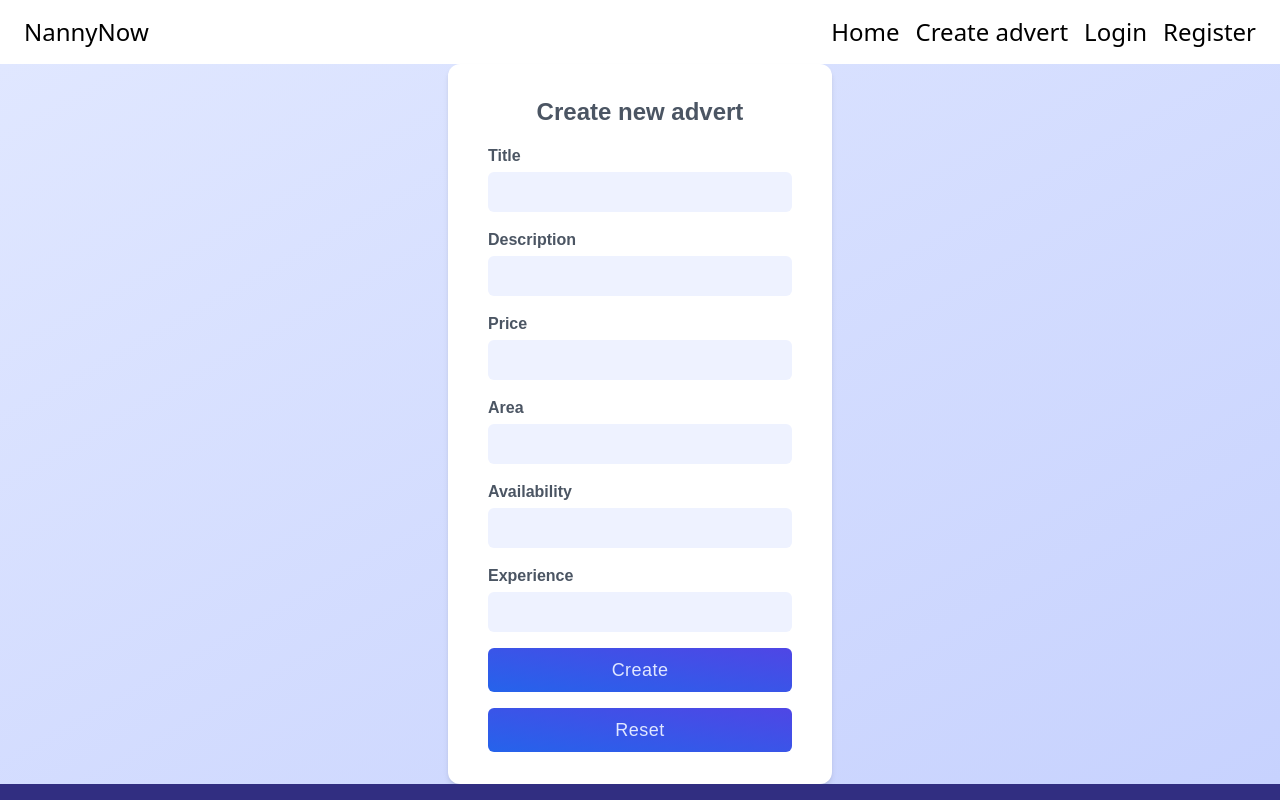
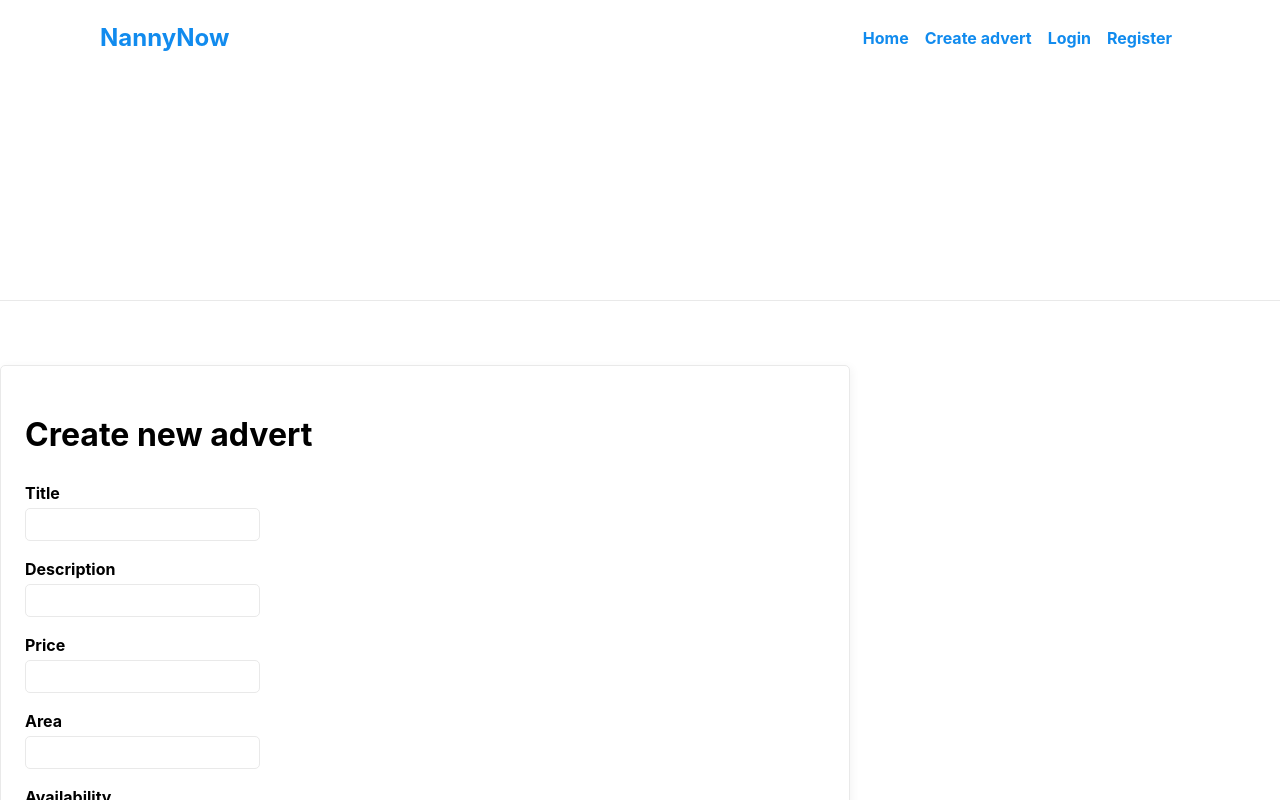
Before and after one commit to chingu-voyages/v36-bears-team-13, a React (Create React App) app: page /create in a window 1280 px wide. Shown: the top 800 px of the page. Built offline with nearby package versions, Linux system fonts and the light colour scheme.

Commit message:
MVP.css applied (initial)

```diff
--- a/public/index.html
+++ b/public/index.html
@@ -4,11 +4,8 @@
     <meta charset="utf-8" />
     <link rel="icon" href="%PUBLIC_URL%/favicon.ico" />
     <meta name="viewport" content="width=device-width, initial-scale=1" />
-    <meta name="theme-color" content="#000000" />
-    <meta
-      name="description"
-      content="Web site created using create-react-app"
-    />
+    <!-- <meta name="theme-color" content="#000000" /> -->
+    <meta name="description" content="Web site created using create-react-app" />
     <link rel="apple-touch-icon" href="%PUBLIC_URL%/logo192.png" />
     <!--
       manifest.json provides metadata used when your web app is installed on a
@@ -27,27 +24,26 @@
     <title>React App</title>
 
     <!-- https://fonts.google.com/specimen/Dancing+Script#standard-styles https://fonts.google.com/share?selection.family=Dancing%20Script -->
-    <link rel="preconnect" href="https://fonts.googleapis.com" />
+    <!-- <link rel="preconnect" href="https://fonts.googleapis.com" />
     <link rel="preconnect" href="https://fonts.gstatic.com" crossorigin />
     <link
       href="https://fonts.googleapis.com/css2?family=Dancing+Script&display=swap"
       rel="stylesheet"
-    />
+    /> -->
 
-    <style media="screen">
-      #title {
-        text-align: center;
-        font-size: 4rem;
-      }
+    <link rel="stylesheet" href="mvp.css" />
+    <!-- https://andybrewer.github.io/mvp/ -->
+
+    <!-- <style media="screen">
       /* One advert per row */
       #adverts {
         list-style: none;
       }
       .advert {
         /* Separate adverts from each other */
-        border: 2px solid black;
+        /* border: 2px solid black;
         border-radius: 5px;
-        margin: 10px 0;
+        margin: 10px 0; */
 
         /* Separate details from name and description */
         display: flex;
@@ -67,12 +63,12 @@
       } */
       .name {
         /* font-family: "Dancing Script", cursive; */
-        font-size: 3rem;
-        margin: 20px 0;
+        /* font-size: 3rem; */
+        /* margin: 20px 0; */
       }
       .description {
         /* font-weight: normal; */
-        font-size: 1.5rem;
+        /* font-size: 1.5rem; */
         margin: 10px auto;
       }
       .main-details {
@@ -108,10 +104,10 @@
       .contact-details {
         order: 2;
       }
-      body {
+      /* body {
         font-family: sans-serif;
-      }
-    </style>
+      } */
+    </style> -->
   </head>
   <body>
     <noscript>You need to enable JavaScript to run this app.</noscript>
--- /dev/null
+++ b/public/mvp.css
@@ -0,0 +1,482 @@
+/* MVP.css v1.8 - https://github.com/andybrewer/mvp */
+
+:root {
+    --active-brightness: 0.85;
+    --border-radius: 5px;
+    --box-shadow: 2px 2px 10px;
+    --color: #118bee;
+    --color-accent: #118bee15;
+    --color-bg: #fff;
+    --color-bg-secondary: #e9e9e9;
+    --color-link: #118bee;
+    --color-secondary: #920de9;
+    --color-secondary-accent: #920de90b;
+    --color-shadow: #f4f4f4;
+    --color-table: #118bee;
+    --color-text: #000;
+    --color-text-secondary: #999;
+    --font-family: -apple-system, BlinkMacSystemFont, "Segoe UI", Roboto, Oxygen-Sans, Ubuntu, Cantarell, "Helvetica Neue", sans-serif;
+    --hover-brightness: 1.2;
+    --justify-important: center;
+    --justify-normal: left;
+    --line-height: 1.5;
+    --width-card: 285px;
+    --width-card-medium: 460px;
+    --width-card-wide: 800px;
+    --width-content: 1080px;
+}
+
+@media (prefers-color-scheme: dark) {
+    :root {
+        --color: #0097fc;
+        --color-accent: #0097fc4f;
+        --color-bg: #333;
+        --color-bg-secondary: #555;
+        --color-link: #0097fc;
+        --color-secondary: #e20de9;
+        --color-secondary-accent: #e20de94f;
+        --color-shadow: #bbbbbb20;
+        --color-table: #0097fc;
+        --color-text: #f7f7f7;
+        --color-text-secondary: #aaa;
+    }
+}
+
+/* Layout */
+article aside {
+    background: var(--color-secondary-accent);
+    border-left: 4px solid var(--color-secondary);
+    padding: 0.01rem 0.8rem;
+}
+
+body {
+    background: var(--color-bg);
+    color: var(--color-text);
+    font-family: var(--font-family);
+    line-height: var(--line-height);
+    margin: 0;
+    overflow-x: hidden;
+    padding: 0;
+}
+
+footer,
+header,
+main {
+    margin: 0 auto;
+    max-width: var(--width-content);
+    padding: 3rem 1rem;
+}
+
+hr {
+    background-color: var(--color-bg-secondary);
+    border: none;
+    height: 1px;
+    margin: 4rem 0;
+    width: 100%;
+}
+
+section {
+    display: flex;
+    flex-wrap: wrap;
+    justify-content: var(--justify-important);
+}
+
+section img,
+article img {
+    max-width: 100%;
+}
+
+section pre {
+    overflow: auto;
+}
+
+section aside {
+    border: 1px solid var(--color-bg-secondary);
+    border-radius: var(--border-radius);
+    box-shadow: var(--box-shadow) var(--color-shadow);
+    margin: 1rem;
+    padding: 1.25rem;
+    width: var(--width-card);
+}
+
+section aside:hover {
+    box-shadow: var(--box-shadow) var(--color-bg-secondary);
+}
+
+[hidden] {
+    display: none;
+}
+
+/* Headers */
+article header,
+div header,
+main header {
+    padding-top: 0;
+}
+
+header {
+    text-align: var(--justify-important);
+}
+
+header a b,
+header a em,
+header a i,
+header a strong {
+    margin-left: 0.5rem;
+    margin-right: 0.5rem;
+}
+
+header nav img {
+    margin: 1rem 0;
+}
+
+section header {
+    padding-top: 0;
+    width: 100%;
+}
+
+/* Nav */
+nav {
+    align-items: center;
+    display: flex;
+    font-weight: bold;
+    justify-content: space-between;
+    margin-bottom: 7rem;
+}
+
+nav ul {
+    list-style: none;
+    padding: 0;
+}
+
+nav ul li {
+    display: inline-block;
+    margin: 0 0.5rem;
+    position: relative;
+    text-align: left;
+}
+
+/* Nav Dropdown */
+nav ul li:hover ul {
+    display: block;
+}
+
+nav ul li ul {
+    background: var(--color-bg);
+    border: 1px solid var(--color-bg-secondary);
+    border-radius: var(--border-radius);
+    box-shadow: var(--box-shadow) var(--color-shadow);
+    display: none;
+    height: auto;
+    left: -2px;
+    padding: .5rem 1rem;
+    position: absolute;
+    top: 1.7rem;
+    white-space: nowrap;
+    width: auto;
+    z-index: 1;
+}
+
+nav ul li ul::before {
+    /* fill gap above to make mousing over them easier */
+    content: "";
+    position: absolute;
+    left: 0;
+    right: 0;
+    top: -0.5rem;
+    height: 0.5rem;
+}
+
+nav ul li ul li,
+nav ul li ul li a {
+    display: block;
+}
+
+/* Typography */
+code,
+samp {
+    background-color: var(--color-accent);
+    border-radius: var(--border-radius);
+    color: var(--color-text);
+    display: inline-block;
+    margin: 0 0.1rem;
+    padding: 0 0.5rem;
+}
+
+details {
+    margin: 1.3rem 0;
+}
+
+details summary {
+    font-weight: bold;
+    cursor: pointer;
+}
+
+h1,
+h2,
+h3,
+h4,
+h5,
+h6 {
+    line-height: var(--line-height);
+}
+
+mark {
+    padding: 0.1rem;
+}
+
+ol li,
+ul li {
+    padding: 0.2rem 0;
+}
+
+p {
+    margin: 0.75rem 0;
+    padding: 0;
+    width: 100%;
+}
+
+pre {
+    margin: 1rem 0;
+    max-width: var(--width-card-wide);
+    padding: 1rem 0;
+}
+
+pre code,
+pre samp {
+    display: block;
+    max-width: var(--width-card-wide);
+    padding: 0.5rem 2rem;
+    white-space: pre-wrap;
+}
+
+small {
+    color: var(--color-text-secondary);
+}
+
+sup {
+    background-color: var(--color-secondary);
+    border-radius: var(--border-radius);
+    color: var(--color-bg);
+    font-size: xx-small;
+    font-weight: bold;
+    margin: 0.2rem;
+    padding: 0.2rem 0.3rem;
+    position: relative;
+    top: -2px;
+}
+
+/* Links */
+a {
+    color: var(--color-link);
+    display: inline-block;
+    font-weight: bold;
+    text-decoration: none;
+}
+
+a:active {
+    filter: brightness(var(--active-brightness));
+    text-decoration: underline;
+}
+
+a:hover {
+    filter: brightness(var(--hover-brightness));
+    text-decoration: underline;
+}
+
+a b,
+a em,
+a i,
+a strong,
+button {
+    border-radius: var(--border-radius);
+    display: inline-block;
+    font-size: medium;
+    font-weight: bold;
+    line-height: var(--line-height);
+    margin: 0.5rem 0;
+    padding: 1rem 2rem;
+}
+
+button {
+    font-family: var(--font-family);
+}
+
+button:active {
+    filter: brightness(var(--active-brightness));
+}
+
+button:hover {
+    cursor: pointer;
+    filter: brightness(var(--hover-brightness));
+}
+
+a b,
+a strong,
+button {
+    background-color: var(--color-link);
+    border: 2px solid var(--color-link);
+    color: var(--color-bg);
+}
+
+a em,
+a i {
+    border: 2px solid var(--color-link);
+    border-radius: var(--border-radius);
+    color: var(--color-link);
+    display: inline-block;
+    padding: 1rem 2rem;
+}
+
+article aside a {
+    color: var(--color-secondary);
+}
+
+/* Images */
+figure {
+    margin: 0;
+    padding: 0;
+}
+
+figure img {
+    max-width: 100%;
+}
+
+figure figcaption {
+    color: var(--color-text-secondary);
+}
+
+/* Forms */
+
+button:disabled,
+input:disabled {
+    background: var(--color-bg-secondary);
+    border-color: var(--color-bg-secondary);
+    color: var(--color-text-secondary);
+    cursor: not-allowed;
+}
+
+button[disabled]:hover {
+    filter: none;
+}
+
+form {
+    border: 1px solid var(--color-bg-secondary);
+    border-radius: var(--border-radius);
+    box-shadow: var(--box-shadow) var(--color-shadow);
+    display: block;
+    max-width: var(--width-card-wide);
+    min-width: var(--width-card);
+    padding: 1.5rem;
+    text-align: var(--justify-normal);
+}
+
+form header {
+    margin: 1.5rem 0;
+    padding: 1.5rem 0;
+}
+
+input,
+label,
+select,
+textarea {
+    display: block;
+    font-size: inherit;
+    max-width: var(--width-card-wide);
+}
+
+input[type="checkbox"],
+input[type="radio"] {
+    display: inline-block;
+}
+
+input[type="checkbox"]+label,
+input[type="radio"]+label {
+    display: inline-block;
+    font-weight: normal;
+    position: relative;
+    top: 1px;
+}
+
+input,
+select,
+textarea {
+    border: 1px solid var(--color-bg-secondary);
+    border-radius: var(--border-radius);
+    margin-bottom: 1rem;
+    padding: 0.4rem 0.8rem;
+}
+
+input[readonly],
+textarea[readonly] {
+    background-color: var(--color-bg-secondary);
+}
+
+label {
+    font-weight: bold;
+    margin-bottom: 0.2rem;
+}
+
+/* Tables */
+table {
+    border: 1px solid var(--color-bg-secondary);
+    border-radius: var(--border-radius);
+    border-spacing: 0;
+    display: inline-block;
+    max-width: 100%;
+    overflow-x: auto;
+    padding: 0;
+    white-space: nowrap;
+}
+
+table td,
+table th,
+table tr {
+    padding: 0.4rem 0.8rem;
+    text-align: var(--justify-important);
+}
+
+table thead {
+    background-color: var(--color-table);
+    border-collapse: collapse;
+    border-radius: var(--border-radius);
+    color: var(--color-bg);
+    margin: 0;
+    padding: 0;
+}
+
+table thead th:first-child {
+    border-top-left-radius: var(--border-radius);
+}
+
+table thead th:last-child {
+    border-top-right-radius: var(--border-radius);
+}
+
+table thead th:first-child,
+table tr td:first-child {
+    text-align: var(--justify-normal);
+}
+
+table tr:nth-child(even) {
+    background-color: var(--color-accent);
+}
+
+/* Quotes */
+blockquote {
+    display: block;
+    font-size: x-large;
+    line-height: var(--line-height);
+    margin: 1rem auto;
+    max-width: var(--width-card-medium);
+    padding: 1.5rem 1rem;
+    text-align: var(--justify-important);
+}
+
+blockquote footer {
+    color: var(--color-text-secondary);
+    display: block;
+    font-size: small;
+    line-height: var(--line-height);
+    padding: 1.5rem 0;
+}
--- a/src/App.js
+++ b/src/App.js
@@ -1,4 +1,4 @@
-import "./style/main.css";
+// import "./style/main.css";
 import Navigation from "./components/Navigation/Navigation.js";
 import Footer from "./components/Footer/Footer";
 import { BrowserRouter as Router, Routes, Route } from "react-router-dom";
@@ -10,9 +10,12 @@ import CreateAd from "./pages/CreateAd/CreateAd";
 
 function App() {
   return (
-    <div className="flex flex-col h-screen">
+    <div>
       <Router>
-        <Navigation />
+        <header>
+          <Navigation />
+        </header>
+        <hr />
         <Routes>
           <Route element={<Auth />}>
             <Route path="/login" element={<Login />}></Route>
@@ -22,6 +25,7 @@ function App() {
           <Route exact path="/create" element={<CreateAd />}></Route>
         </Routes>
       </Router>
+      <hr />
       <Footer />
     </div>
   );
--- a/src/components/AdCards/AdCards.js
+++ b/src/components/AdCards/AdCards.js
@@ -1,5 +1,5 @@
 import AdCard from "../AdCard/AdCard";
 
 export default function AdCards(ads) {
-  return <ul id="adverts">{ads.map(AdCard)}</ul>;
+  return <section id="adverts">{ads.map(AdCard)}</section>;
 }
--- a/src/components/Navigation/Navigation.js
+++ b/src/components/Navigation/Navigation.js
@@ -3,28 +3,24 @@ import { Link } from "react-router-dom";
 
 const Navigation = () => {
   return (
-    <nav className="font-sans flex flex-none flex-col text-center sm:flex-row sm:text-left sm:justify-between py-4 px-6 bg-white shadow sm:items-baseline w-full">
-      <div className="mb-2 sm:mb-0 flex-1 ">
-        <Link to="/" className="text-2xl no-underline text-grey-darkest hover:text-blue-dark">
-          NannyNow
-        </Link>
-      </div>
-      <div className="flex flex-1 space-x-4 justify-end">
-        <Link to="/" className="text-2xl no-underline text-grey-darkest hover:text-blue-dark">
-          Home
-        </Link>
-        <Link to="/create" className="text-2xl no-underline text-grey-darkest hover:text-blue-dark">
-          Create advert
-        </Link>
-        <Link to="/login" className="text-2xl no-underline text-grey-darkest hover:text-blue-dark">
-          Login
-        </Link>
-        <Link
-          to="/register"
-          className="text-2xl no-underline text-grey-darkest hover:text-blue-dark">
-          Register
-        </Link>
-      </div>
+    <nav>
+      <h1>
+        <Link to="/">NannyNow</Link>
+      </h1>
+      <ul>
+        <li>
+          <Link to="/">Home</Link>
+        </li>
+        <li>
+          <Link to="/create">Create advert</Link>
+        </li>
+        <li>
+          <Link to="/login">Login</Link>
+        </li>
+        <li>
+          <Link to="/register">Register</Link>
+        </li>
+      </ul>
     </nav>
   );
 };
--- a/src/pages/Home/Home.js
+++ b/src/pages/Home/Home.js
@@ -3,11 +3,7 @@ import AdCards from "../../components/AdCards/AdCards";
 import { ads } from "../../components/AdCards/AdCards.test.js";
 
 const Home = () => {
-  return (
-    <div className="flex-1 bg-gradient-to-br from-indigo-100 to-indigo-200 justify-center items-center">
-      {AdCards(ads)}
-    </div>
-  );
+  return <main>{AdCards(ads)}</main>;
 };
 
 export default Home;
```
Also changed, not shown: src/components/AdCard/AdCard.js (+11 -7 lines), src/components/Footer/Footer.js (+1 -9 lines).
